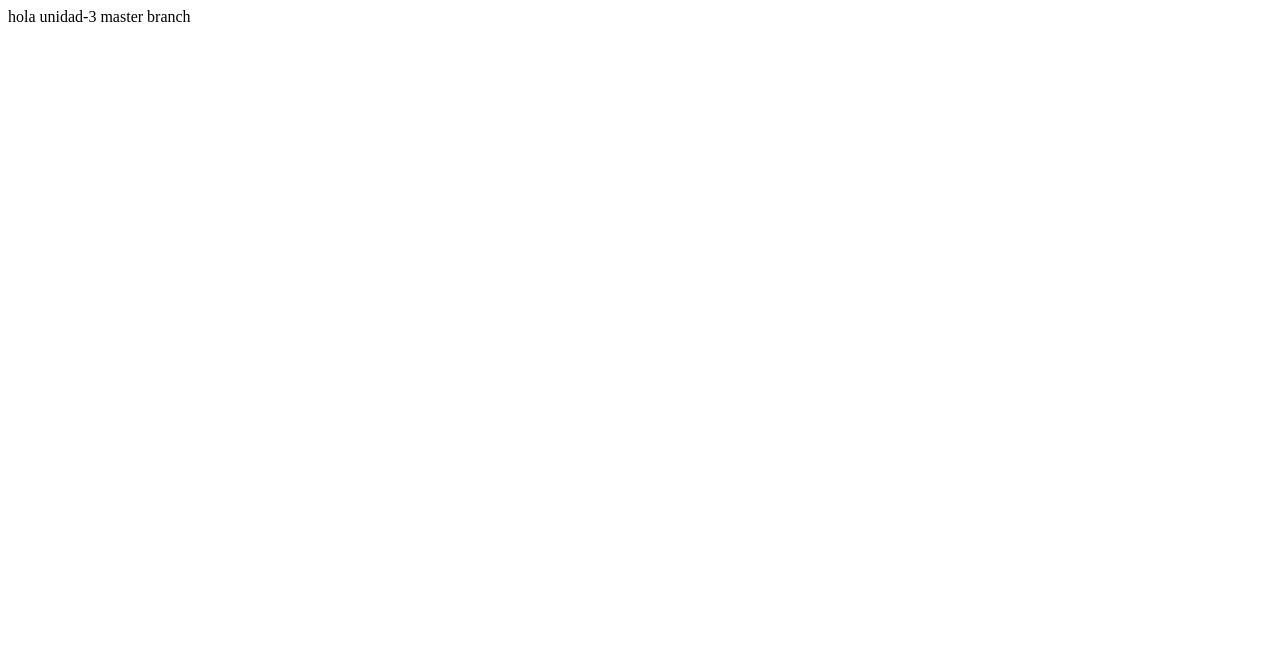
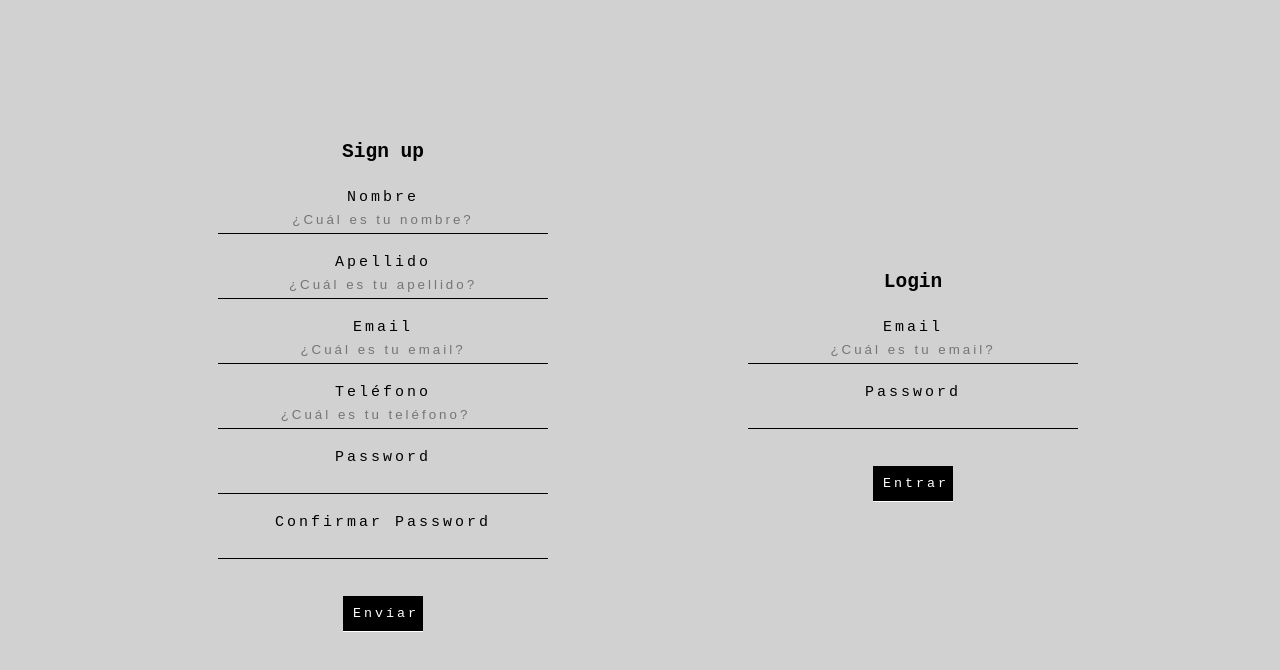
Before and after one commit to santiagosj/ReactJs-UTN, a React (Create React App) app in the folder Modulo-1/Unidad-3-4-trabajo_final/my-app/: page / in a window 1280 px wide. Shown: the top 670 px of the page. Built offline with nearby package versions, Linux system fonts and the light colour scheme.

Commit message:
tp-modulo-1

```diff
--- a/Modulo-1/Unidad-3-4-trabajo_final/my-app/src/App.js
+++ b/Modulo-1/Unidad-3-4-trabajo_final/my-app/src/App.js
@@ -1,11 +1,12 @@
 import React from 'react';
+import Form from './components/Form/Form'
 
 import './App.scss';
 
 const App = () => {
   return (
     <div className="App">
-       hola unidad-3 master branch
+        <Form />
     </div>
   );
 }
--- a/Modulo-1/Unidad-3-4-trabajo_final/my-app/src/components/Form/Form.js
+++ b/Modulo-1/Unidad-3-4-trabajo_final/my-app/src/components/Form/Form.js
@@ -0,0 +1,69 @@
+import React from 'react'
+import Input from '../Input/Input'
+import './Form.scss'
+
+const forms = {
+    signupInputs:[
+        {name:"nombre",type:"text",label:"Nombre" ,placeholder:"¿Cuál es tu nombre?"},
+        {name:"apellido",type:"text",label:"Apellido", placeholder:"¿Cuál es tu apellido?"},
+        {name:"email",type:"email",label:"Email",placeholder:"¿Cuál es tu email?"},
+        {name:"teléfono",type:"number",label:"Teléfono",placeholder:"¿Cuál es tu teléfono?"},
+        {name:"password",type:"password",label:"Password", minLength:10,maxLength:20},
+        {name:"password",type:"password",label:"Confirmar Password",minLength:10,maxLength:20},
+        {name:"submit",type:"submit",value:"Envíar"},
+    ],
+    loginInputs:[
+        {name:"email",type:"email",label:"Email",placeholder:"¿Cuál es tu email?"},
+        {name:"password",type:"password",label:"Password", minLength:10,maxLength:20},
+        {name:"submit",type:"submit",value:"Entrar"},
+    ]
+}
+
+
+const Form = () => {
+
+    return (
+        <div className='form--container'>
+           <div>
+           <h2>Sign up</h2>
+              <form >
+                {forms.signupInputs.map((input,i) => (
+                    <div key={i}>
+                            <Input
+                                labelName={input.label}
+                                inputName={input.name}
+                                inputType={input.type}
+                                inputPlaceholder={input.placeholder}
+                                inputMaxLength={input.maxLength}
+                                inputMinLength={input.minLength}
+                                inputValue={input.value}
+                            />
+                    </div>
+                   ))}
+                </form>
+           </div>
+
+            <div>
+                <h2>Login</h2>
+                    <form >
+                    {forms.loginInputs.map((input,i) => (
+                        <div key={i}>
+                                <Input
+                                    labelName={input.label}
+                                    inputName={input.name}
+                                    inputType={input.type}
+                                    inputPlaceholder={input.placeholder}
+                                    inputMaxLength={input.maxLength}
+                                    inputMinLength={input.minLength}
+                                    inputValue={input.value}
+                                />
+                        </div>
+                    ))}
+                    </form>
+            </div>
+
+        </div>
+    )
+}
+
+export default Form
--- a/Modulo-1/Unidad-3-4-trabajo_final/my-app/src/components/Form/Form.scss
+++ b/Modulo-1/Unidad-3-4-trabajo_final/my-app/src/components/Form/Form.scss
@@ -0,0 +1,18 @@
+.form--container{
+    display: flex;
+    width: 100%;
+    text-align: center;
+    position: absolute;
+    justify-content: space-evenly;
+    padding: 20px;
+    align-items: center;
+    height: 100%;
+    flex-wrap: wrap;
+    form{
+        width: 350px;
+        margin-bottom: 50px;
+        div{
+            padding: 10px;
+        }
+    }
+}
--- a/Modulo-1/Unidad-3-4-trabajo_final/my-app/src/components/Input/Input.js
+++ b/Modulo-1/Unidad-3-4-trabajo_final/my-app/src/components/Input/Input.js
@@ -6,7 +6,6 @@
     inputName,
     inputValue,
     inputPlaceholder,
-    inputPattern,
     inputMinLength,
     inputMaxLength,
     labelName
@@ -22,7 +21,6 @@
                             name={inputName}
                             value={inputValue}
                             placeholder={inputPlaceholder}
-                            pattern={inputPattern}
                             minLength={inputMinLength}
                             maxLength={inputMaxLength}
                        />
--- a/Modulo-1/Unidad-3-4-trabajo_final/my-app/src/components/Input/Input.scss
+++ b/Modulo-1/Unidad-3-4-trabajo_final/my-app/src/components/Input/Input.scss
@@ -10,6 +10,7 @@
         letter-spacing: 3px;
         transition: .3s ease-in-out;
         text-align: center;
+        background-color: transparent;
         &:focus{
             font-size: 15px;
             transition: .3s ease-in-out;
--- a/Modulo-1/Unidad-3-4-trabajo_final/my-app/src/index.scss
+++ b/Modulo-1/Unidad-3-4-trabajo_final/my-app/src/index.scss
@@ -0,0 +1,10 @@
+*{
+    box-sizing: border-box;
+}
+html{
+    background-color: #8080805c;
+}
+body{
+    overflow-x: hidden;
+    font-family: monospace;
+}
```
